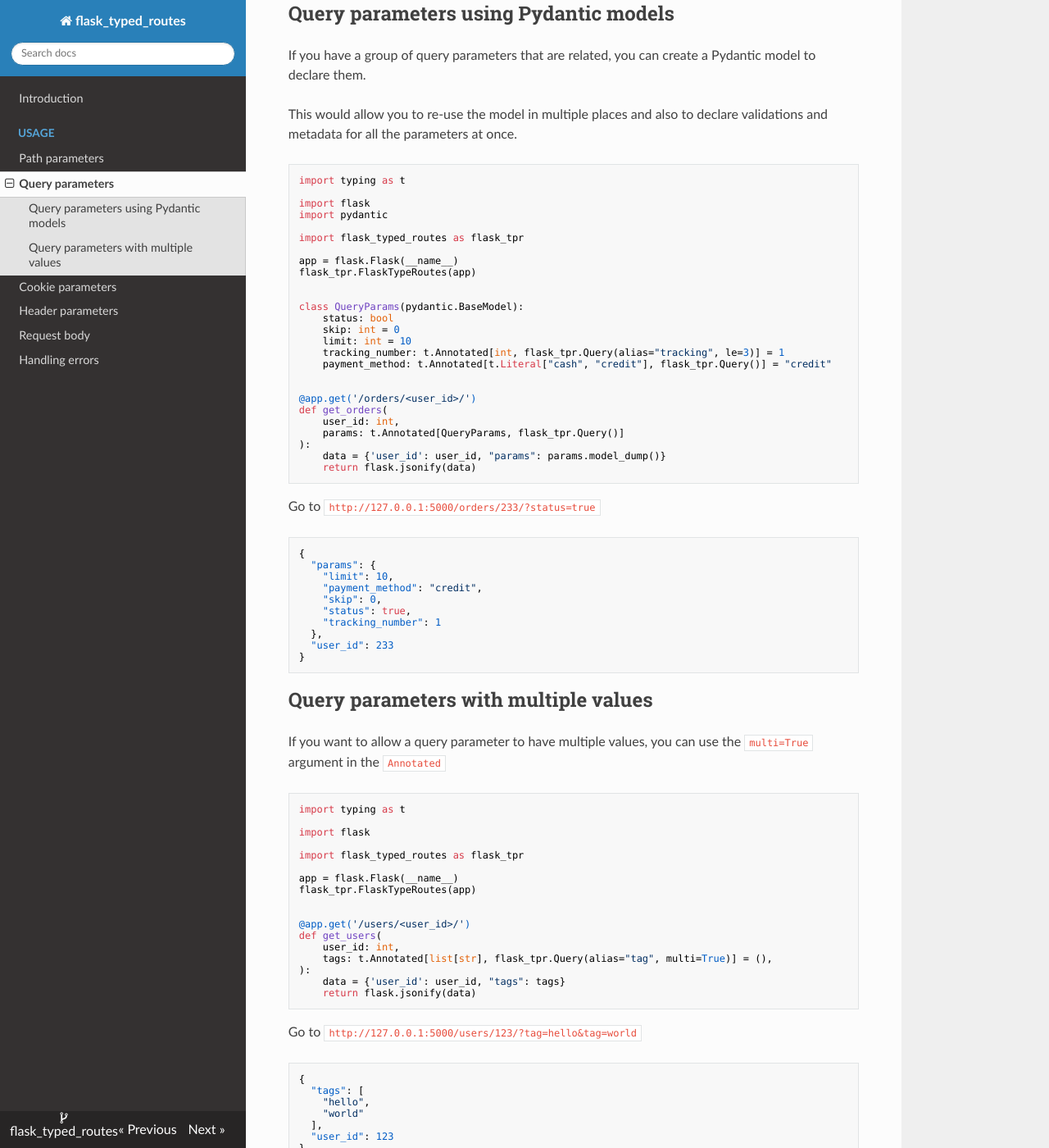
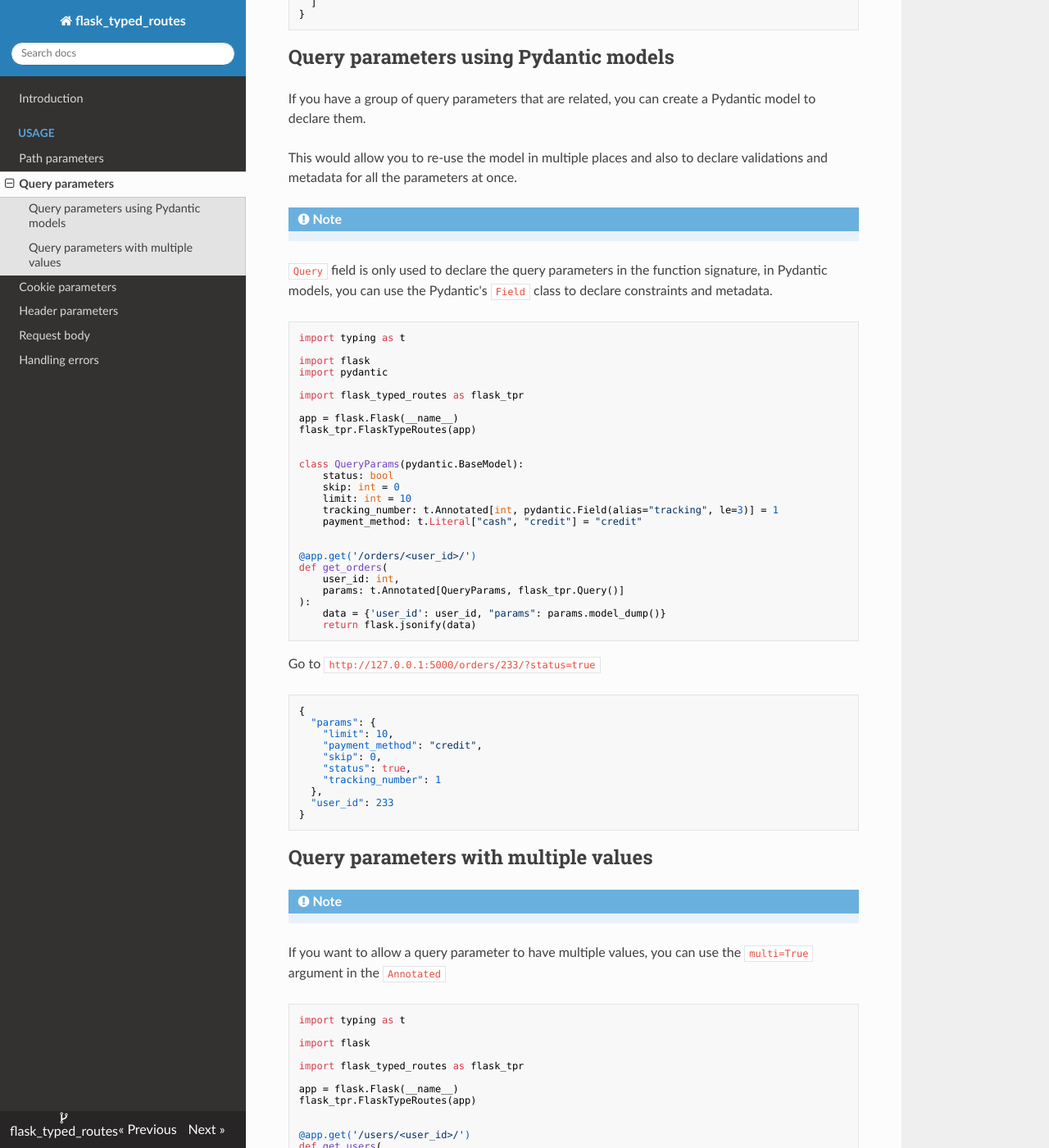
Before and after one commit to rmoralespp/flask_typed_routes, an MkDocs documentation site: the page built from docs/query.md, in a window 1280 px wide and 1400 px high, scrolled down 1597 px. Shown: the whole window at 82% size. Built offline with MkDocs 1.6.1, drawn with Linux system fonts in a browser that asks for light colours; nearby versions of some CDN libraries; some of the changed text lies outside the part shown.

Commit message:
Update documentation site

````diff
--- a/docs/body.md
+++ b/docs/body.md
@@ -109,7 +109,7 @@ Http Response:
 }
 ```
 
-### Using multiple Pydantic Models, JsonBody` Field with `embed`
+### Using multiple Pydantic Models, `JsonBody` Field with `embed`
 
 ```python
 import typing as t
--- a/docs/index.md
+++ b/docs/index.md
@@ -13,7 +13,8 @@
 - **Easy Integration:** Simple Flask extension for applying validation to Flask routes.
 - **Error Handling:** Automatically returns meaningful error responses for validation failures.
 
-Note: Flask-based views are not supported.
+!!! note
+    Flask-based views are not supported.
 
 ## Requirements
 
--- a/docs/path.md
+++ b/docs/path.md
@@ -83,5 +83,6 @@ characters: `http://127.0.0.1:5000/posts/12/ESP`
 
 **Custom Path Validations**
 
-The `Path` field is an extension of Pydantic's field, offering powerful validation capabilities.
-This flexibility allows you to tailor path parameter validation to your application's specific needs.
+!!! note
+  The `Path` field is an extension of Pydantic's field, offering powerful validation capabilities.
+  This flexibility allows you to tailor path parameter validation to your application's specific needs.
--- a/docs/query.md
+++ b/docs/query.md
@@ -30,7 +30,8 @@ Explanation:
 - `limit`: Query parameter that is optional and must be a string. If not included, it defaults to 100. The parameter is
   validated using the library field `Query` with a maximum value of 100. The parameter is also aliased as `max`.
 
-Note: The alias is used to demonstrate how the library can support Pydantic's Field class.
+!!! note
+    The alias is used to demonstrate how the library can support Pydantic's Field class.
 
 Valid Request: `http://127.0.0.1:5000/posts/?needy=passed&max=20`
 
@@ -92,6 +93,10 @@ If you have a group of query parameters that are related, you can create a Pydan
 This would allow you to re-use the model in multiple places and also to declare validations and metadata for all the
 parameters at once.
 
+!!! note
+  `Query` field is only used to declare the query parameters in the function signature, in Pydantic models, you can use
+  the Pydantic's `Field` class to declare constraints and metadata.
+
 ```python
 import typing as t
 
@@ -108,8 +113,8 @@ class QueryParams(pydantic.BaseModel):
     status: bool
     skip: int = 0
     limit: int = 10
-    tracking_number: t.Annotated[int, flask_tpr.Query(alias="tracking", le=3)] = 1
-    payment_method: t.Annotated[t.Literal["cash", "credit"], flask_tpr.Query()] = "credit"
+    tracking_number: t.Annotated[int, pydantic.Field(alias="tracking", le=3)] = 1
+    payment_method: t.Literal["cash", "credit"] = "credit"
 
 
 @app.get('/orders/<user_id>/')
@@ -138,7 +143,8 @@ Go to `http://127.0.0.1:5000/orders/233/?status=true`
 
 ## Query parameters with multiple values
 
-If you want to allow a query parameter to have multiple values, you can use the `multi=True` argument in the `Annotated`
+!!! note
+  If you want to allow a query parameter to have multiple values, you can use the `multi=True` argument in the `Annotated`
 
 ```python
 import typing as t
````
